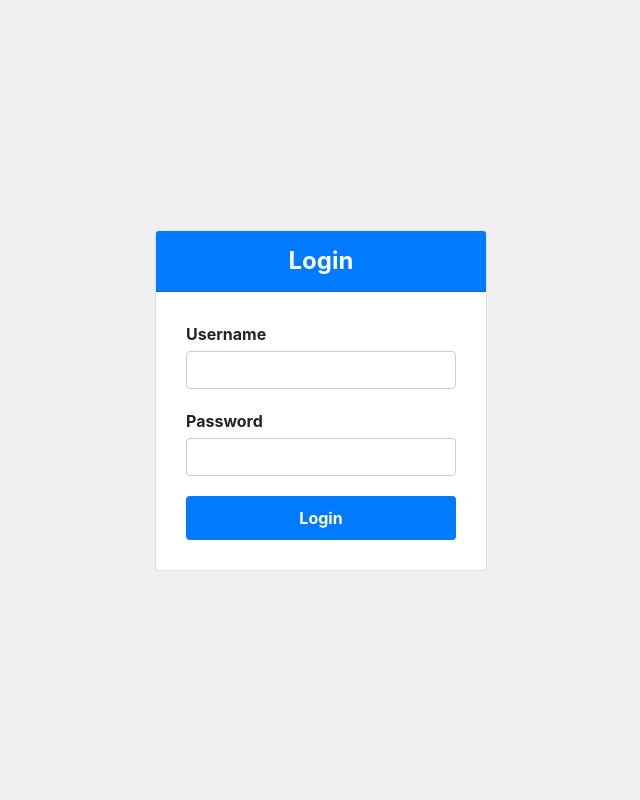
After one commit to DreamZ8421/ClassGPT, a Django app: page /login in a window 1280 px wide. The commit adds this page. Shown: the whole page, without its empty margins (319-959 px from the left). Run offline with Django 4.2, Linux system fonts and the light colour scheme; some libraries are stand-ins or nearby versions.

Commit message:
Login, registration, and logout are working now

```diff
--- a/ClassGPT/ClassGPT/settings.py
+++ b/ClassGPT/ClassGPT/settings.py
@@ -30,13 +30,14 @@ ALLOWED_HOSTS = []
 # Application definition
 
 INSTALLED_APPS = [
-    'Home.apps.HomeConfig',
+    #'Home.apps.HomeConfig',
     'django.contrib.admin',
     'django.contrib.auth',
     'django.contrib.contenttypes',
     'django.contrib.sessions',
     'django.contrib.messages',
     'django.contrib.staticfiles',
+    'Home',
 ]
 
 MIDDLEWARE = [
--- a/ClassGPT/Home/apps.py
+++ b/ClassGPT/Home/apps.py
@@ -2,4 +2,5 @@ from django.apps import AppConfig
 
 
 class HomeConfig(AppConfig):
+    default_auto_field = 'django.db.models.BigAutoField'
     name = 'Home'
--- /dev/null
+++ b/ClassGPT/Home/templates/base.html
@@ -0,0 +1,17 @@
+<!DOCTYPE html>
+<html lang="en">
+  <head>
+    <meta charset="utf-8">
+    <meta name="viewport" content="width=device-width, initial-scale=1, shrink-to-fit=no">
+    <title>{% block title %}{% endblock %}</title>
+    <link rel="stylesheet" href="https://stackpath.bootstrapcdn.com/bootstrap/4.3.1/css/bootstrap.min.css">
+    {% block styles %}{% endblock %}
+  </head>
+  <body>
+    {% block content %}{% endblock %}
+    <script src="https://code.jquery.com/jquery-3.3.1.slim.min.js"></script>
+    <script src="https://cdnjs.cloudflare.com/ajax/libs/popper.js/1.14.7/umd/popper.min.js"></script>
+    <script src="https://stackpath.bootstrapcdn.com/bootstrap/4.3.1/js/bootstrap.min.js"></script>
+    {% block scripts %}{% endblock %}
+  </body>
+</html>
--- a/ClassGPT/Home/templates/classgpt.html
+++ b/ClassGPT/Home/templates/classgpt.html
@@ -50,7 +50,7 @@
                     <b>ClassGPT</b>
                   </div>
                   <div class="message-content">
-                    I am ClassGPT, you can ask me anything.
+                    Hi {{user.username}}, I am ClassGPT, you can ask me anything.
                   </div>
                 </div>
               </li>
@@ -237,7 +237,7 @@
           <!-- Your logout content here -->
           <h1>Logout</h1>
           <p>Are you sure you want to logout?</p>
-          <button class="btn btn-primary">Logout</button>
+          <a class="btn btn-primary" href="logout">Logout</a>
         </div>
       </div>
   </div>
--- /dev/null
+++ b/ClassGPT/Home/templates/login.html
@@ -0,0 +1,94 @@
+{% extends 'base.html' %}
+
+{% block title %}Login{% endblock %}
+
+{% block styles %}
+<style>
+  body {
+    background-color: #f0f0f0;
+  }
+  .login-container {
+    display: flex;
+    justify-content: center;
+    align-items: center;
+    height: 100vh;
+  }
+  .card {
+    max-width: 400px;
+  }
+  .card-header {
+    background-color: #007bff;
+    color: white;
+    font-size: 24px;
+    font-weight: bold;
+    text-align: center;
+  }
+  .card-body {
+    padding: 30px;
+  }
+  .form-group {
+    margin-bottom: 20px;
+  }
+  label {
+    font-weight: bold;
+    display: block;
+    margin-bottom: 5px;
+  }
+  input[type=text], input[type=password] {
+    border-radius: 4px;
+    border: 1px solid #ccc;
+    padding: 10px;
+    font-size: 16px;
+    width: 100%;
+    box-sizing: border-box;
+    margin-bottom: 10px;
+  }
+  button[type=submit] {
+    background-color: #007bff;
+    color: white;
+    font-size: 16px;
+    font-weight: bold;
+    padding: 10px 20px;
+    border: none;
+    border-radius: 4px;
+    cursor: pointer;
+    width: 100%;
+  }
+  button[type=submit]:hover {
+    background-color: #0062cc;
+  }
+  .alert-danger {
+    background-color: #f8d7da;
+    color: #721c24;
+    padding: 10px;
+    margin-bottom: 20px;
+    border: 1px solid #f5c6cb;
+    border-radius: 4px;
+  }
+</style>
+{% endblock %}
+
+{% block content %}
+<div class="login-container">
+  <div class="card">
+    <div class="card-header">Login</div>
+    <div class="card-body">
+      {% if error_message %}
+        <div class="alert alert-danger" role="alert">{{ error_message }}</div>
+      {% endif %}
+      <form method="post">
+        {% csrf_token %}
+        <div class="form-group">
+          <label for="username">Username</label>
+          <input type="text" class="form-control" id="username" name="username" required>
+        </div>
+        <div class="form-group">
+          <label for="password">Password</label>
+          <input type="password" class="form-control" id="password" name="password" required>
+        </div>
+        <button type="submit">Login</button>
+      </form>
+    </div>
+  </div>
+</div>
+{% endblock %}
--- a/ClassGPT/Home/urls.py
+++ b/ClassGPT/Home/urls.py
@@ -1,7 +1,10 @@
 from django.urls import path
-from Home import views
+from . import views
 
 urlpatterns = [
-    path("", views.render_index, name="render_index"),
-    path('menu',views.render_menu,name="render_menu")
+    #path("", views.render_index, name="render_index"),
+    path('',views.render_menu,name="render_menu"), #chatbot
+    path('login', views.login, name='login'),
+    path('register', views.register, name='register'),
+    path('logout', views.logout, name='logout'),
 ]
--- a/ClassGPT/Home/views.py
+++ b/ClassGPT/Home/views.py
@@ -1,17 +1,20 @@
 from django.shortcuts import render, redirect
 from django.http import JsonResponse
 import openai
+from django.contrib.auth.decorators import login_required
+from django.contrib import auth
+from django.contrib.auth.models import User
 
 
-openai_api_key = 'ADD_KEY_HERE'
+openai_api_key = 'ADD_API_KEY_HERE'
 openai.api_key = openai_api_key
 
 def ask_openai(message):
     response = openai.ChatCompletion.create(
-        model = "gpt-3.5-turbo",
+        model = 'gpt-3.5-turbo',
         messages=[
-            {"role": "system", "content": "You are an helpful assistant."},
-            {"role": "user", "content": message},
+            {'role': 'system', 'content': 'You are an helpful assistant.'},
+            {'role': 'user', 'content': message},
         ]
     )
 
@@ -20,12 +23,53 @@ def ask_openai(message):
 
 
 # Create your views here.
-def render_index(request):
-    return render(request, "Main.html")
+#def render_index(request):
+#    return render(request, 'Main.html')
 
+#THIS IS THE CHATBOT IN THE GITHUB REPO
+@login_required(login_url='login')
 def render_menu(request):
     if request.method == 'POST':
         message = request.POST.get('message')
         response = ask_openai(message)
-        return JsonResponse({'message': message, "response": response})
-    return render(request,"classgpt.html")
+        return JsonResponse({'message': message, 'response': response})
+    return render(request,'classgpt.html')
+
+def login(request):
+    if request.method == 'POST':
+        username = request.POST['username']
+        password = request.POST['password']
+        user = auth.authenticate(request, username=username, password=password)
+        if user is not None:
+            auth.login(request, user)
+            return redirect('render_menu')
+        else:
+            error_message = 'Invalid username or password'
+            return render(request, 'login.html', {'error_message': error_message})
+    else:
+        return render(request, 'login.html')
+
+def register(request):
+    if request.method == 'POST':
+        username = request.POST['username']
+        email = request.POST['email']
+        password1 = request.POST['password1']
+        password2 = request.POST['password2']
+
+        if password1 == password2:
+            try:
+                user = User.objects.create_user(username, email, password1)
+                user.save()
+                auth.login(request, user)
+                return redirect('render_menu')
+            except:
+                error_message = 'Error creating account'
+                return render(request, 'register.html', {'error_message': error_message})
+        else:
+            error_message = 'Password dont match'
+            return render(request, 'register.html', {'error_message': error_message})
+    return render(request, 'register.html')
+
+def logout(request):
+    auth.logout(request)
+    return redirect('login')
```
Also changed, not shown: ClassGPT/Home/templates/register.html (added, +102 -0 lines).
